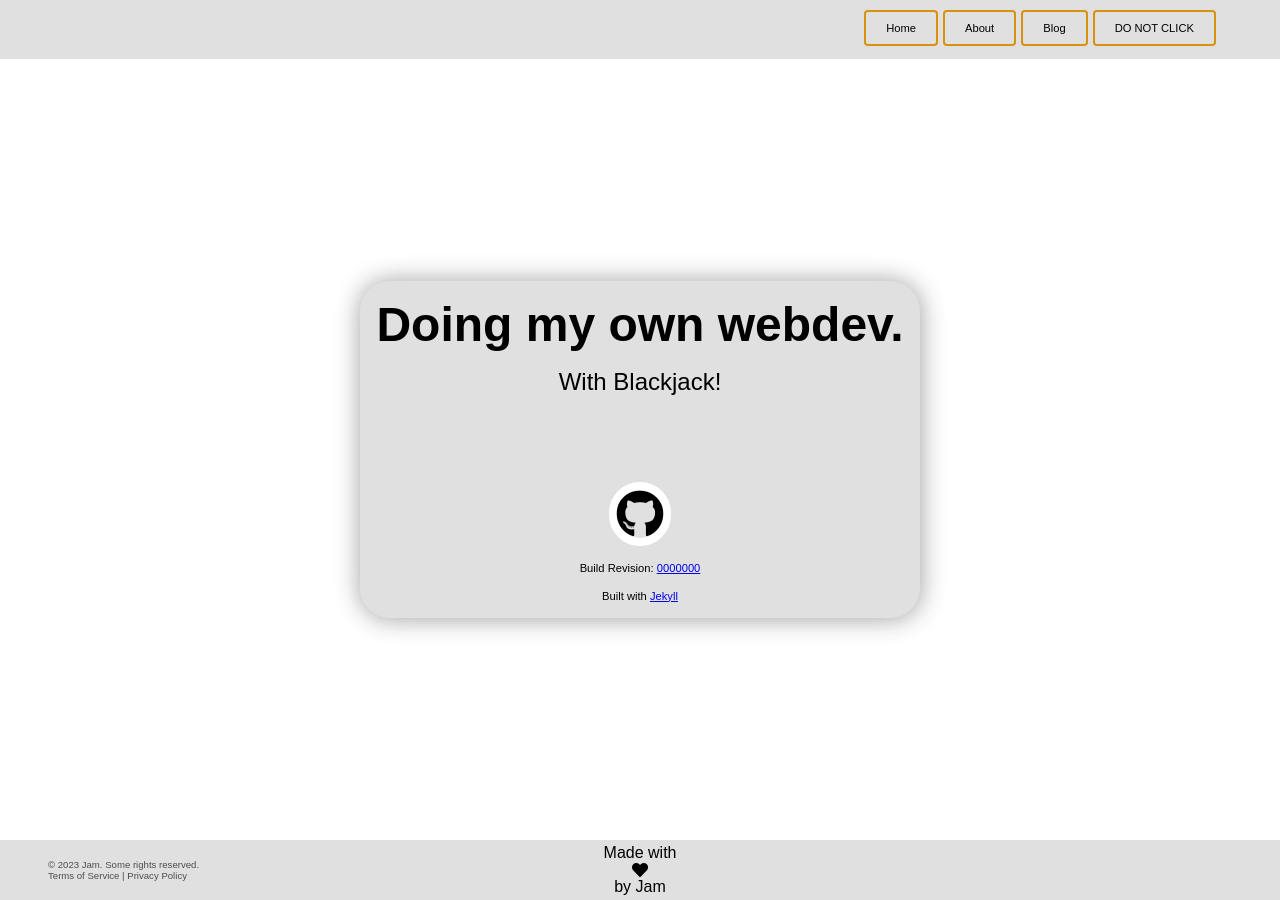
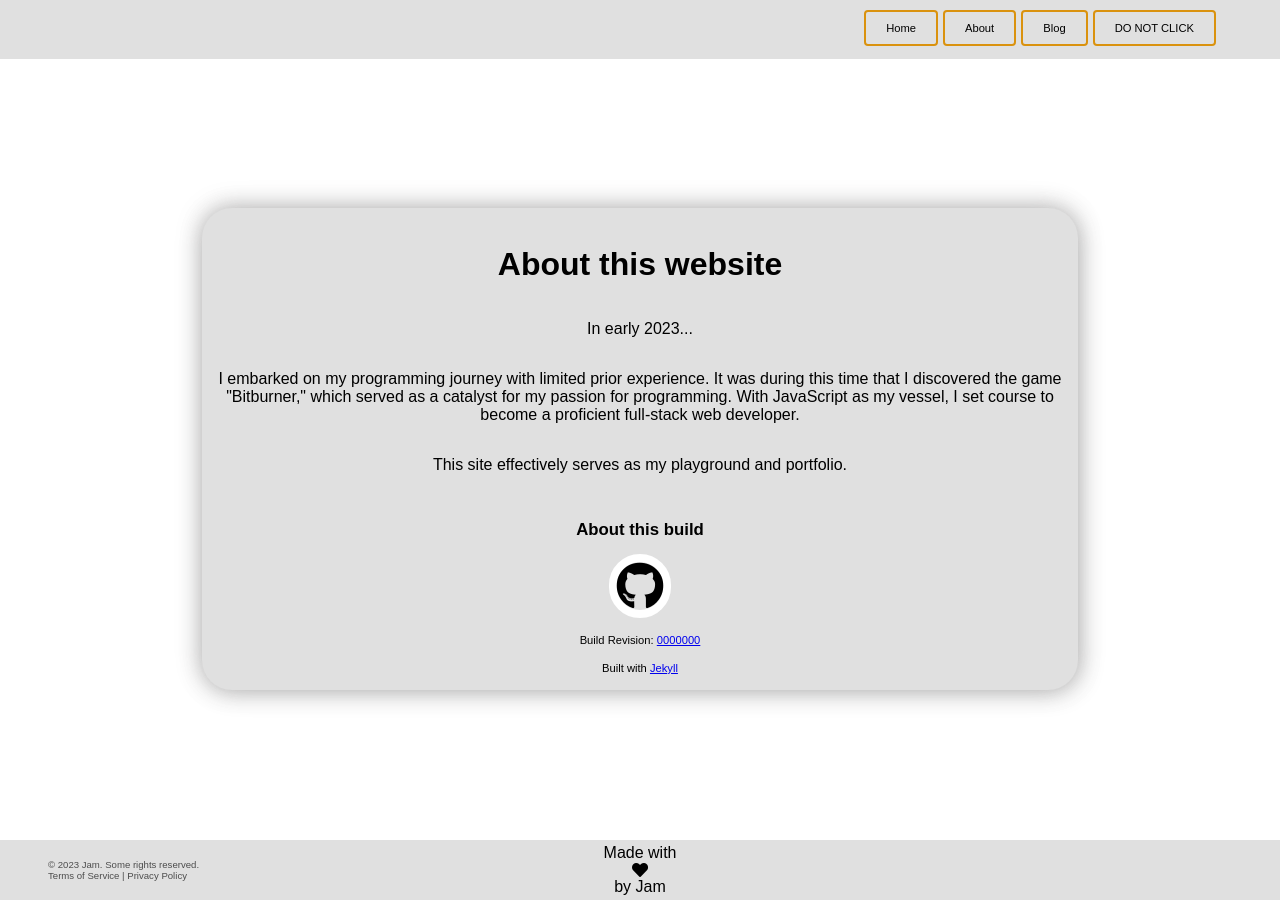
Before and after one commit to benjammin4dayz/benjammin4dayz.github.io, a Jekyll site: the page built from collections/_pages/about.html, in a window 1280 px wide. Built offline with Jekyll 4.4.1, drawn with Linux system fonts in a browser that asks for light colours; some web fonts are replaced.

Commit message:
chore: update 'about' page

```diff
--- a/_sass/pages/_about.scss
+++ b/_sass/pages/_about.scss
@@ -3,9 +3,9 @@
 .about-page {
   .container {
     background-color: var(--secondary-color);
-    width: fit-content;
+    width: 66%;
     height: fit-content;
-    margin: 0 auto;
+    margin: 3rem auto;
     padding: 1rem;
     box-shadow: 2px 2px 25px rgba(46, 45, 45, 0.3),
       -2px -2px 25px rgba(134, 129, 129, 0.3);
@@ -13,30 +13,6 @@
     display: flex;
     flex-direction: column;
     overflow: auto;
-
-    .heading {
-      font-size: 3rem;
-      font-weight: bold;
-      margin-bottom: 1rem;
-      text-align: center;
-    }
-
-    .sub-heading {
-      font-size: 1.5rem;
-      margin-bottom: 5vh;
-      text-align: center;
-    }
-
-    .sotto-voce {
-      font-size: 0.5rem;
-      font-style: italic;
-      text-align: center;
-      padding-bottom: 1rem;
-    }
-
-    #hidden-message {
-      opacity: 0;
-    }
 
     .build-info {
       display: block;
@@ -46,4 +22,10 @@
       text-align: center;
     }
   }
+  .text-center {
+    text-align: center;
+  }
+  .bold {
+    font-weight: bold;
+  }
 }
--- a/collections/_pages/about.html
+++ b/collections/_pages/about.html
@@ -5,10 +5,19 @@ title: About
 
 <div class="about-page">
   <div class="container">
-    <span class="heading">Doing my own webdev.</span>
-    <span id="hidden-message-trigger" class="sub-heading">With Blackjack!</span>
-    <span id="hidden-message" class="sotto-voce">... and hookers!</span>
+    <h1 class="bold text-center">About this website</h1>
+    <p class="text-center">In early 2023...</p>
+    <p class="text-center">
+      I embarked on my programming journey with limited prior experience. It was
+      during this time that I discovered the game "Bitburner," which served as a
+      catalyst for my passion for programming. With JavaScript as my vessel, I
+      set course to become a proficient full-stack web developer.
+    </p>
+    <p class="text-center">
+      This site effectively serves as my playground and portfolio.
+    </p>
     <div class="build-info">
+      <h2>About this build</h2>
       <i
         class="fab fa-github"
         title="Click here to view the source code for this website"
```
Also changed, not shown: other parts of collections/_pages/about.html (+0 -13 lines).
